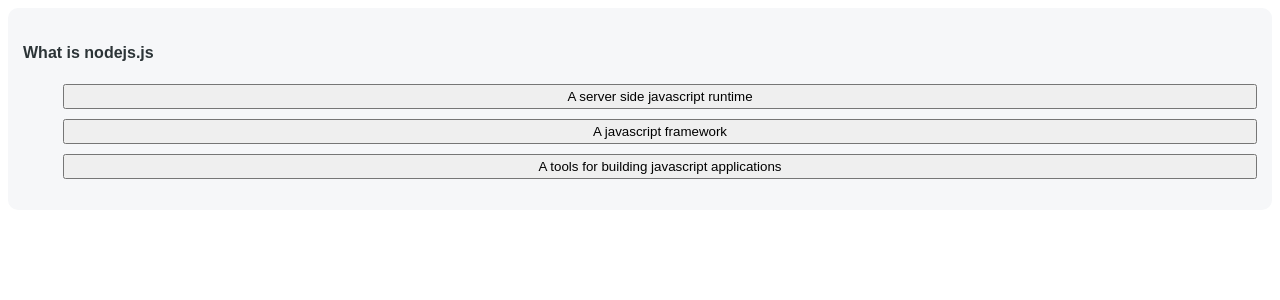
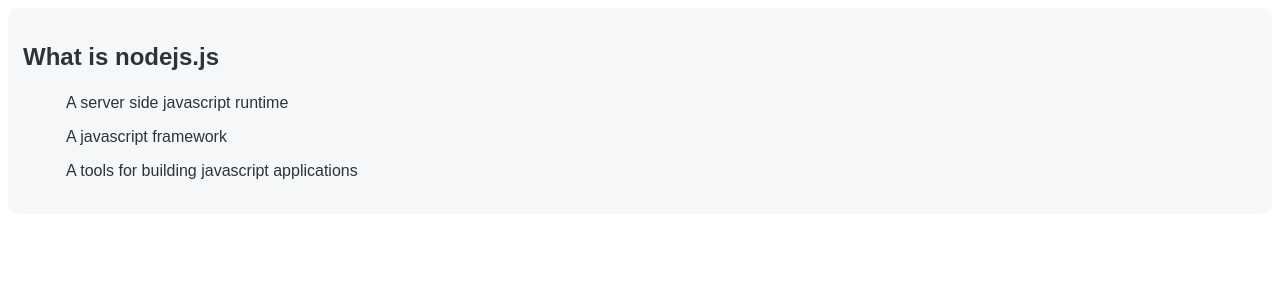
Before and after one commit to AugustinMauroy/nodejs-learn-quiz, a Next.js app in the folder next/: page / in a window 1280 px wide. Shown: the top 300 px of the page. Built offline with nearby package versions, Linux system fonts and the light colour scheme.

Commit message:
feat(quiz):improve the style part 2

```diff
--- a/next/components/quiz/index.tsx
+++ b/next/components/quiz/index.tsx
@@ -11,11 +11,11 @@
             if (correctAnswer === answer){
                 setCorrect(true);
                 setIncorrect(false);
-                document.getElementById(index.toString()).style.backgroundColor = "var(--brand6)";
+                document.getElementById(index.toString()).style.backgroundColor = "var(--brand5)";
             } else {
                 setCorrect(false);
                 setIncorrect(true);
-                document.getElementById(index.toString()).style.backgroundColor = "var(--danger6)";
+                document.getElementById(index.toString()).style.backgroundColor = "var(--danger5)";
             }
         }
     };
@@ -24,13 +24,13 @@
         return(
             children.answers.map((answer, index) => {
                 return(
-                    <button
+                    <span
                     key={index}
                     onClick={checkAnswer(correctAnswer, answer, index)}
                     id={index}
                     >
                         {answer}
-                    </button>
+                    </span>
                 )
             })
         );
@@ -39,7 +39,7 @@
     const Content = () => {
         if (children.type === "multiple"){return(
             <>
-                <h4>{children.question}</h4>
+                <h2>{children.question}</h2>
                 <ul className={style.answers}>
                     <Answers />
                 </ul>
```
